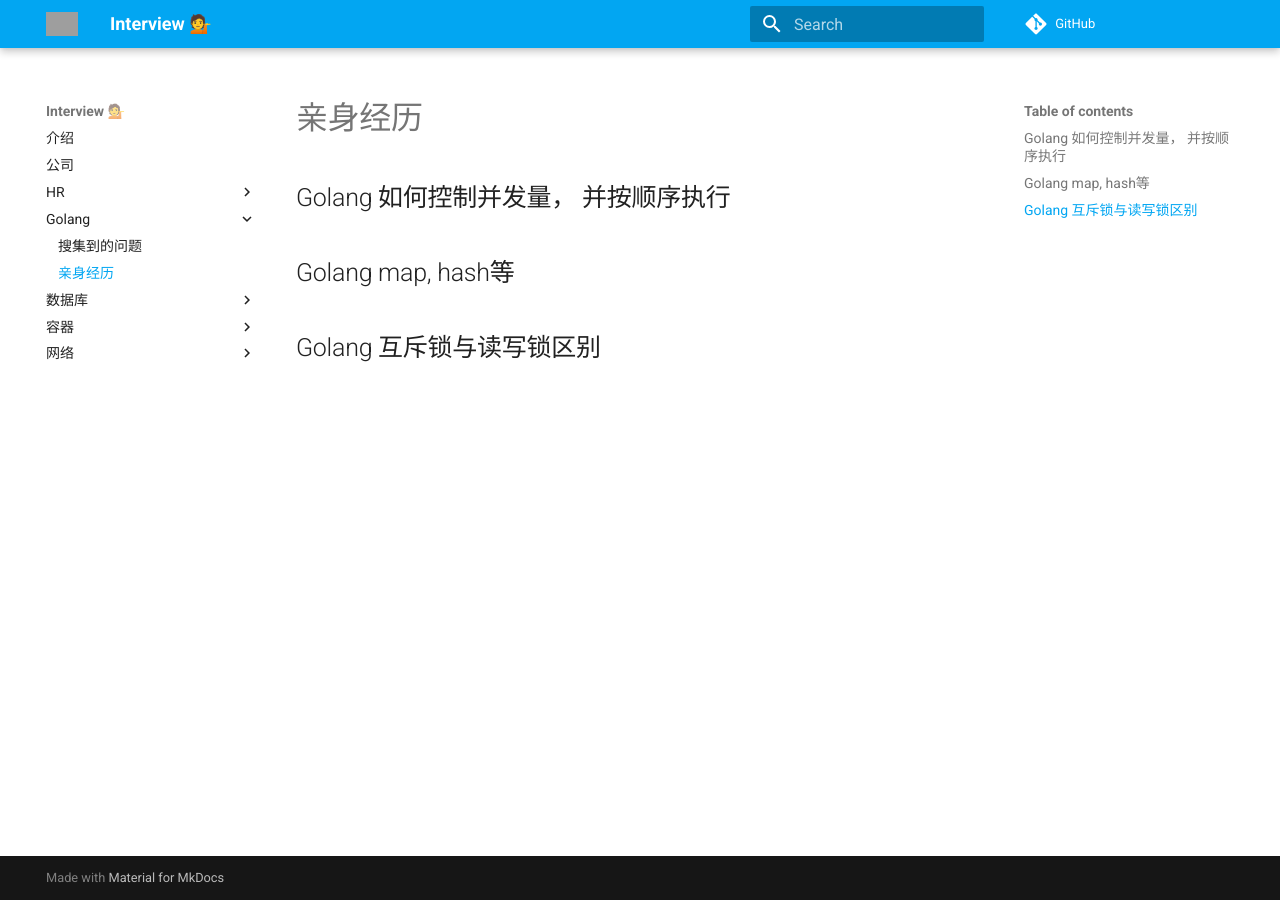
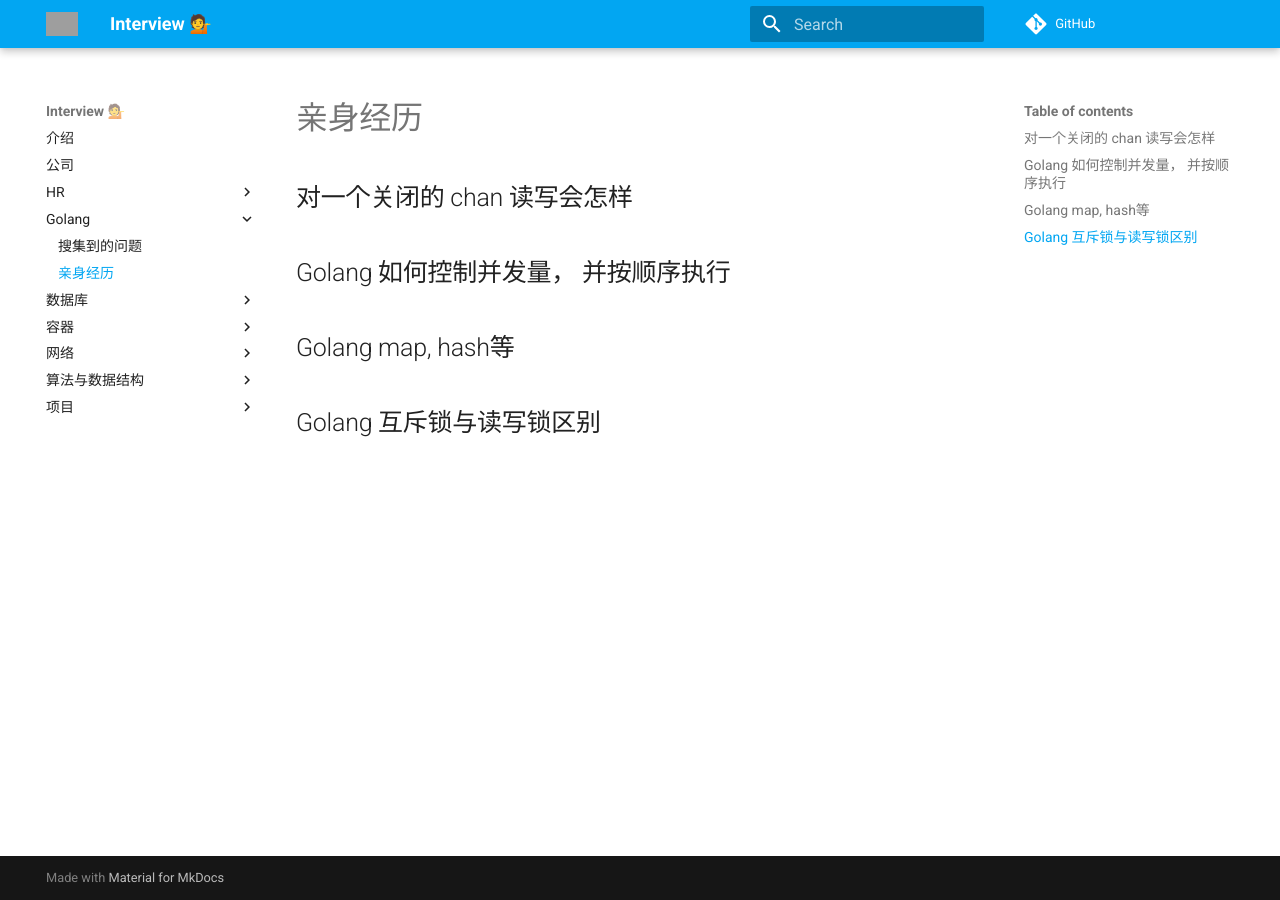
Before and after one commit to jaronnie/interview, an MkDocs documentation site: the page built from docs/golang/questions-from-myself.md, in a window 1280 px wide. Built offline with MkDocs 1.6.1 and Material for MkDocs 9.7.7, drawn with Linux system fonts in a browser that asks for light colours; comment, search, counter and statistics services are not loaded; grey boxes are pictures that could not be loaded.

Commit message:
feat(interview): update

```diff
--- /dev/null
+++ b/docs/ds/ds.md
@@ -0,0 +1,5 @@
+# 算法与数据结构
+
+## 布隆过滤器介绍与原理
+
+## 二叉树查询复杂度
--- a/docs/golang/questions-from-myself.md
+++ b/docs/golang/questions-from-myself.md
@@ -1,4 +1,6 @@
 # 亲身经历
+
+## 对一个关闭的 chan 读写会怎样
 
 ## Golang 如何控制并发量， 并按顺序执行
 
--- /dev/null
+++ b/docs/project/project.md
@@ -0,0 +1,3 @@
+# 项目
+
+## 设计一个短链应用
--- a/mkdocs.yml
+++ b/mkdocs.yml
@@ -26,6 +26,10 @@ nav:
     - container/docker.md
   - 网络:
     - network/tcp.md
+  - 算法与数据结构:
+    - ds/ds.md
+  - 项目:
+    - project/project.md
 
 plugins:
   - search
```
